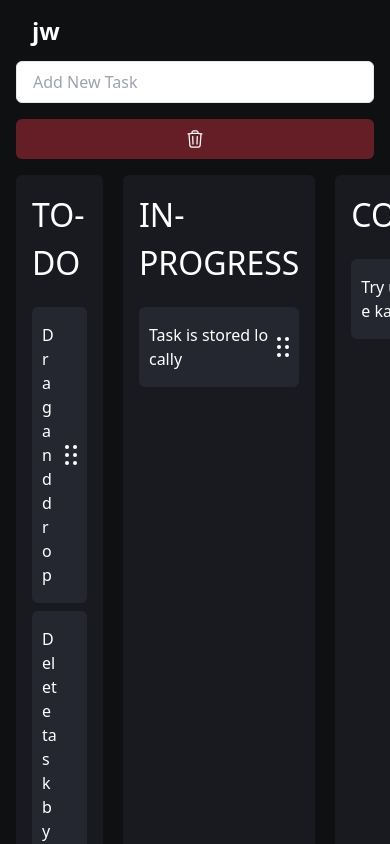
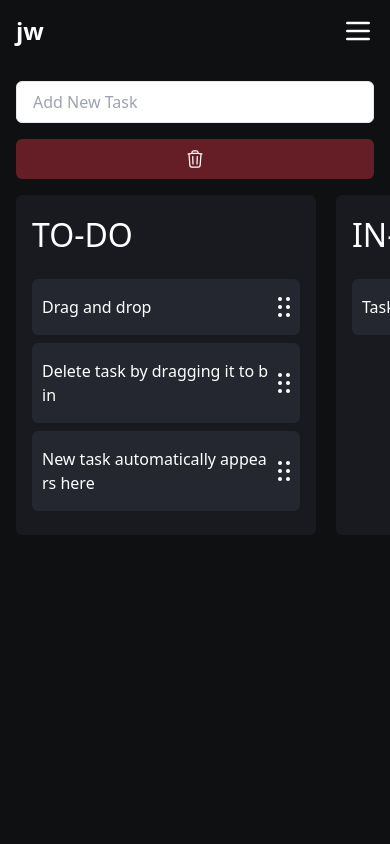
Before and after one commit to jeremyPWE/personal-portfolio, a Next.js app: page /project/kanban in a window 390 px wide. Shown: the top 844 px of the page. Built offline with nearby package versions, Linux system fonts and the light colour scheme; what tw-elements would draw is missing.

Commit message:
responsive kanban

```diff
--- a/components/Kanban/Board.js
+++ b/components/Kanban/Board.js
@@ -21,9 +21,11 @@ const Board = ({ statusType }) => {
   const tasks = state[statusType];
 
   return (
-    <div className="w-full mb-4 p-4 bg-[#191A20] rounded-md">
+    <div className="min-w-[300px] xl:min-w-0 w-full mb-4 p-4 bg-[#191A20] rounded-md">
       <div className="flex items-center justify-between mb-[20px]">
-        <h1 className="2xl:text-[28px]">{status[statusType].text}</h1>
+        <h1 className="xl:text-[24px] 2xl:text-[28px]">
+          {status[statusType].text}
+        </h1>
       </div>
       <Droppable droppableId={statusType}>
         {(provided) => (
--- a/components/Kanban/Boards.js
+++ b/components/Kanban/Boards.js
@@ -2,6 +2,7 @@ import React from "react";
 import { DragDropContext } from "react-beautiful-dnd";
 import useTasks from "../../hooks/useTask";
 import dynamic from "next/dynamic";
+import Section from "../Section";
 
 const Delete = dynamic(() => import("./Delete"), { ssr: false });
 const Board = dynamic(() => import("./Board"), { ssr: false });
@@ -21,12 +22,17 @@ const Boards = () => {
 
   return (
     <DragDropContext onDragEnd={handleDragEnd}>
+      <Section>
         <Delete />
+      </Section>
+      <Section className="w-full overflow-x-auto overflow-y-hidden">
         <div className="flex w-full justify-between gap-x-[20px]">
           <Board statusType="todo" />
           <Board statusType="ongoing" />
           <Board statusType="completed" />
+          <div className="w-[30px] md:hidden flex">.</div>
         </div>
+      </Section>
     </DragDropContext>
   );
 };
--- a/components/Navigation.js
+++ b/components/Navigation.js
@@ -7,7 +7,7 @@ import { useRouter } from "next/router";
 const Navbar = ({ toggle, route, router, ...props }) => {
   return (
     <nav
-      className="flex relative top-0 z-30 px-4 py-2 md:px-0 justify-center"
+      className="flex relative top-0 z-30 py-2 justify-center"
       role="navigation"
     >
       <Section>
@@ -47,7 +47,7 @@ const Navbar = ({ toggle, route, router, ...props }) => {
             className="h-8 w-8 "
             fill="main"
             viewBox="0 0 24 24"
-            stroke={props.stroke}
+            stroke="white"
           >
             <path
               strokeLinecap="round"
@@ -74,7 +74,7 @@ const Sidebar = ({ isOpen, toggle, route, ...props }) => {
       <div
         className={`absolute  top-0 right-0 z-30 w-full bg-bgCol h-full text-main overflow-hidden flex flex-col items-center justify-center`}
       >
-        <div className="flex py-4 items-center w-full justify-between px-4 sm:px-0 z-10 max-w-[500px]">
+        <div className="flex py-2 items-center w-full justify-between px-4 sm:px-0 z-10 max-w-[500px]">
           <div className="flex items-center relative w-[125px] h-[45px] md:w-[170px] md:h-[65px] xl:w-[224px] xl:h-[82px]">
             <Link href="/" passHref className="font-extrabold text-[24px]">
               <div className="text-white">jw</div>
--- a/pages/project/kanban/index.js
+++ b/pages/project/kanban/index.js
@@ -10,12 +10,12 @@ export default function Kanban() {
     <>
       <Header />
       <Layout>
-        <Section className="flex flex-col w-full">
-          <TaskProvider>
+        <TaskProvider>
+          <Section className="mt-[20px]">
             <Input />
-            <Boards />
-          </TaskProvider>
-        </Section>
+          </Section>
+          <Boards />
+        </TaskProvider>
       </Layout>
     </>
   );
```
Lines whose indentation alone changed are shown as unchanged.
